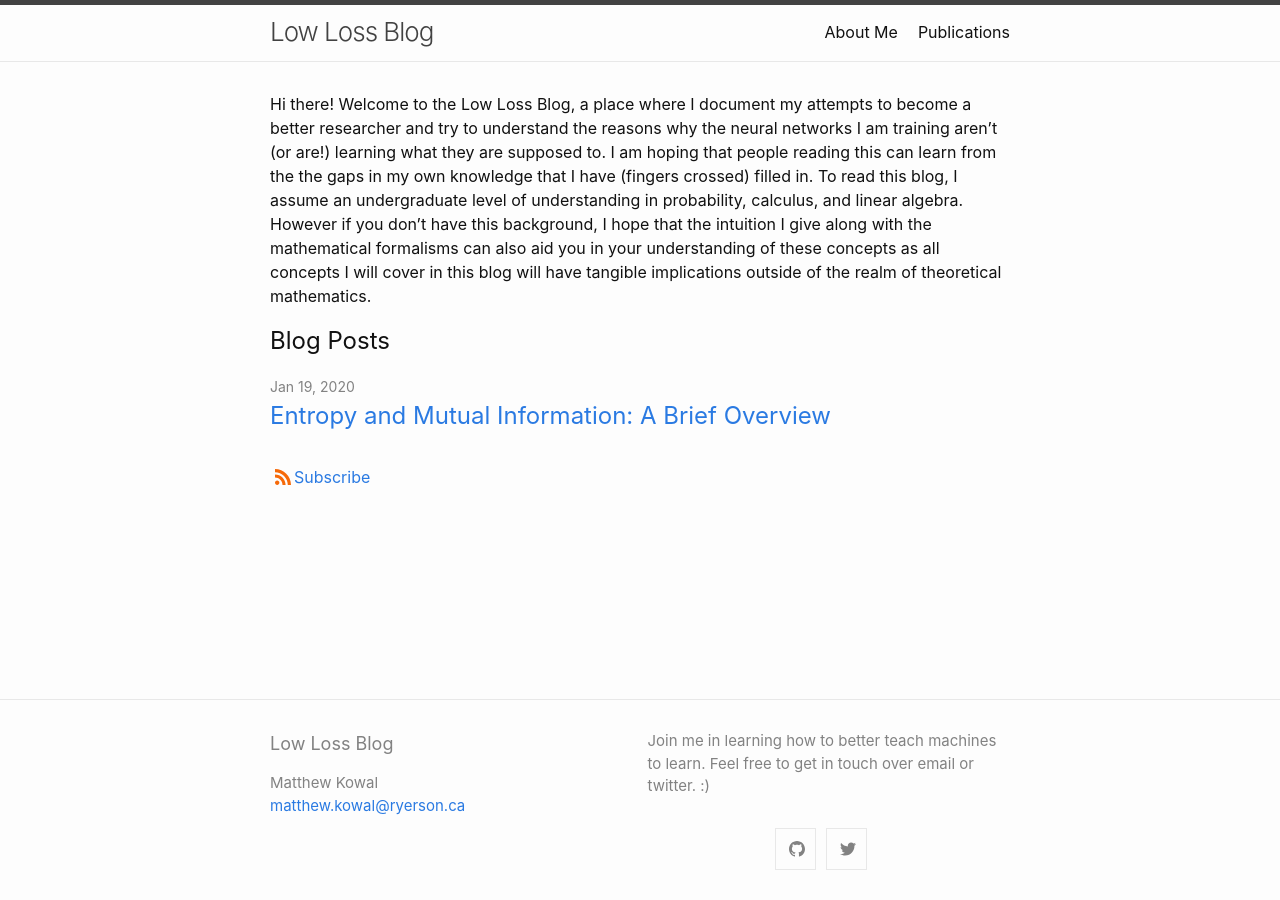
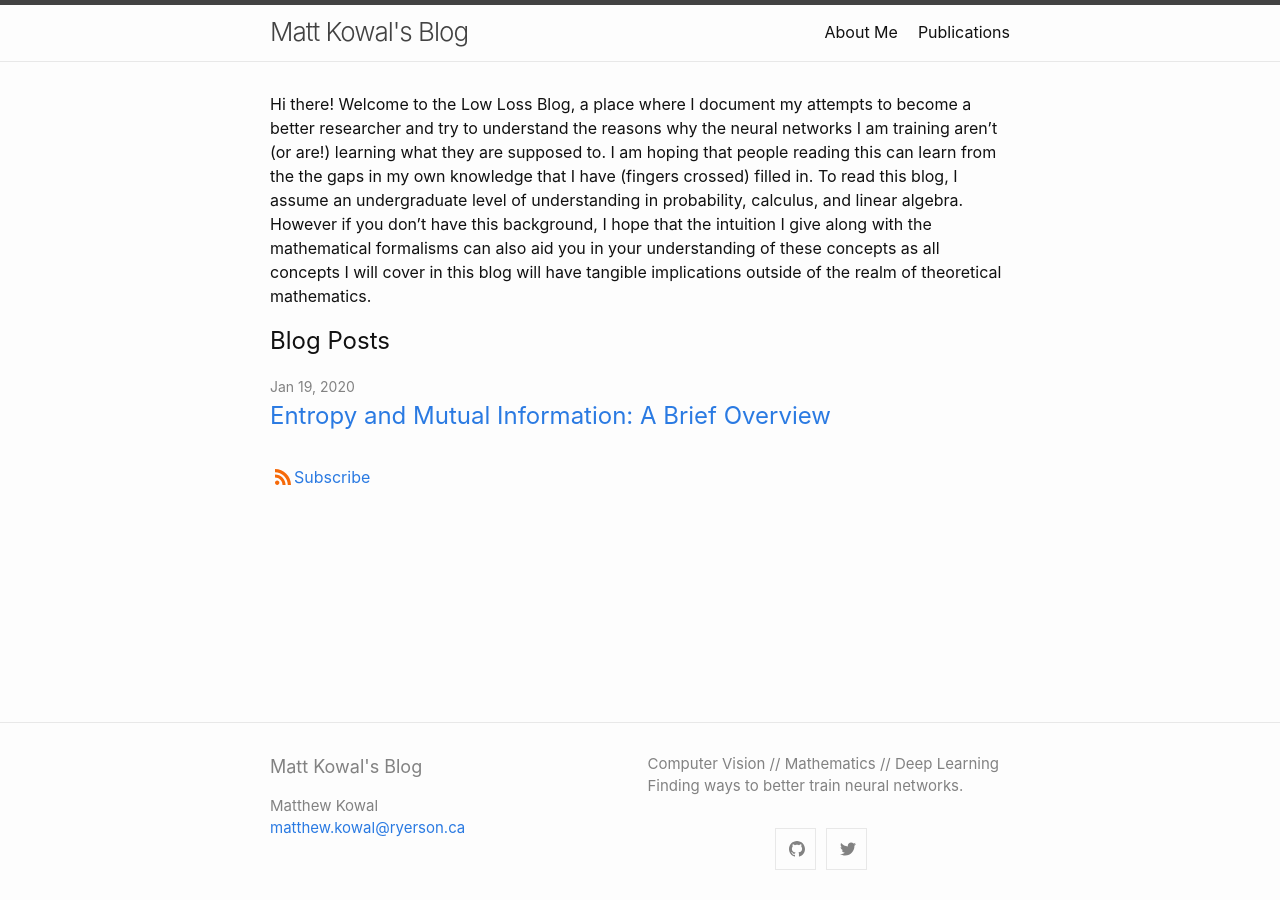
Before and after one commit to MKowal2/MKowal4.github.io, a Jekyll site: the page built from index.md, in a window 1280 px wide. Built offline with Jekyll 4.4.1, drawn with Linux system fonts in a browser that asks for light colours.

Commit message:
Update _config.yml

```diff
--- a/_config.yml
+++ b/_config.yml
@@ -1,8 +1,9 @@
-title: Low Loss Blog
+title: Matt Kowal's Blog
 author: Matthew Kowal
 email: matthew.kowal@ryerson.ca
 description: > # this means to ignore newlines until "show_excerpts:"
-  Join me in learning how to better teach machines to learn. Feel free to get in touch over email or twitter. :)
+  Computer Vision // Mathematics // Deep Learning
+  Finding ways to better train neural networks.
 
 show_excerpts: false # set to true to show excerpts on the homepage
 use_math: true
```
